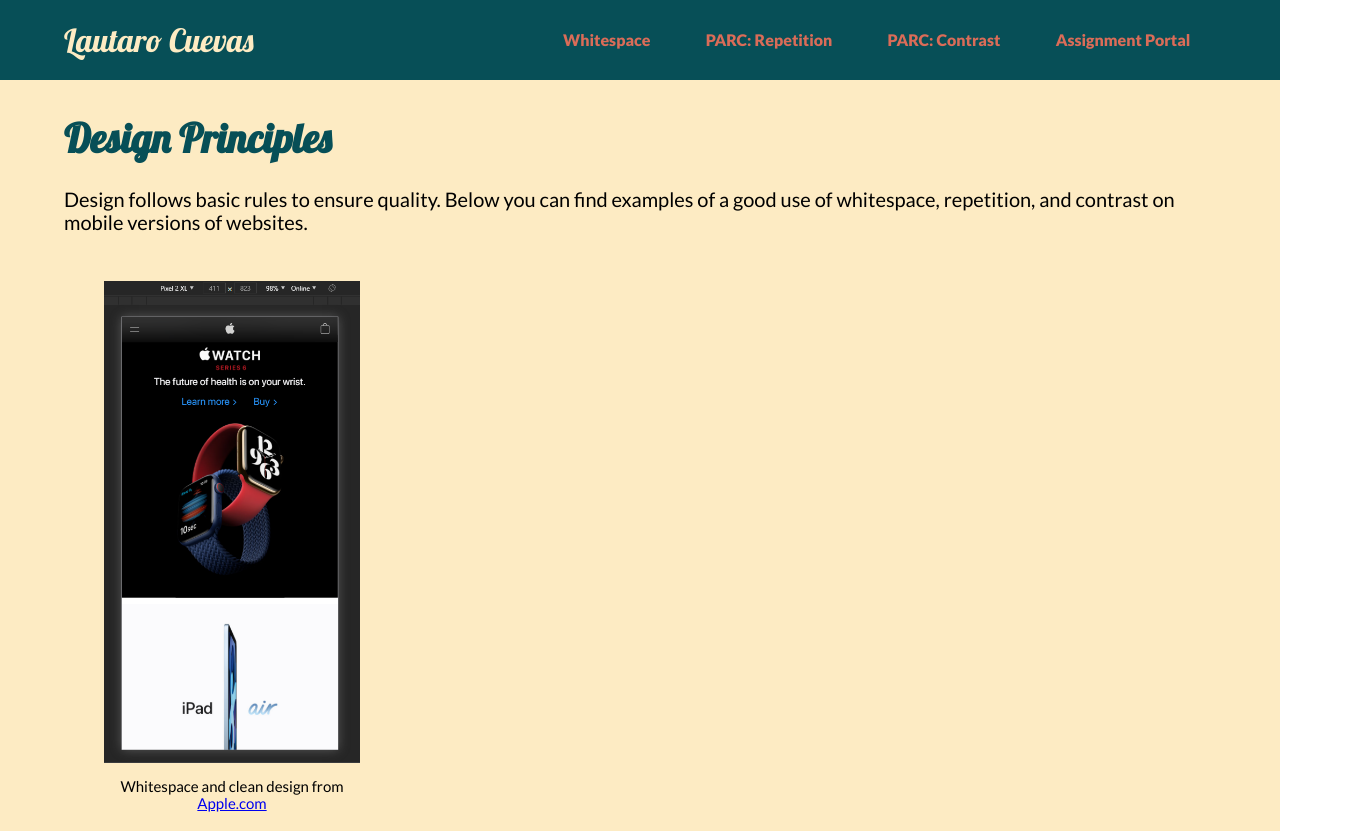
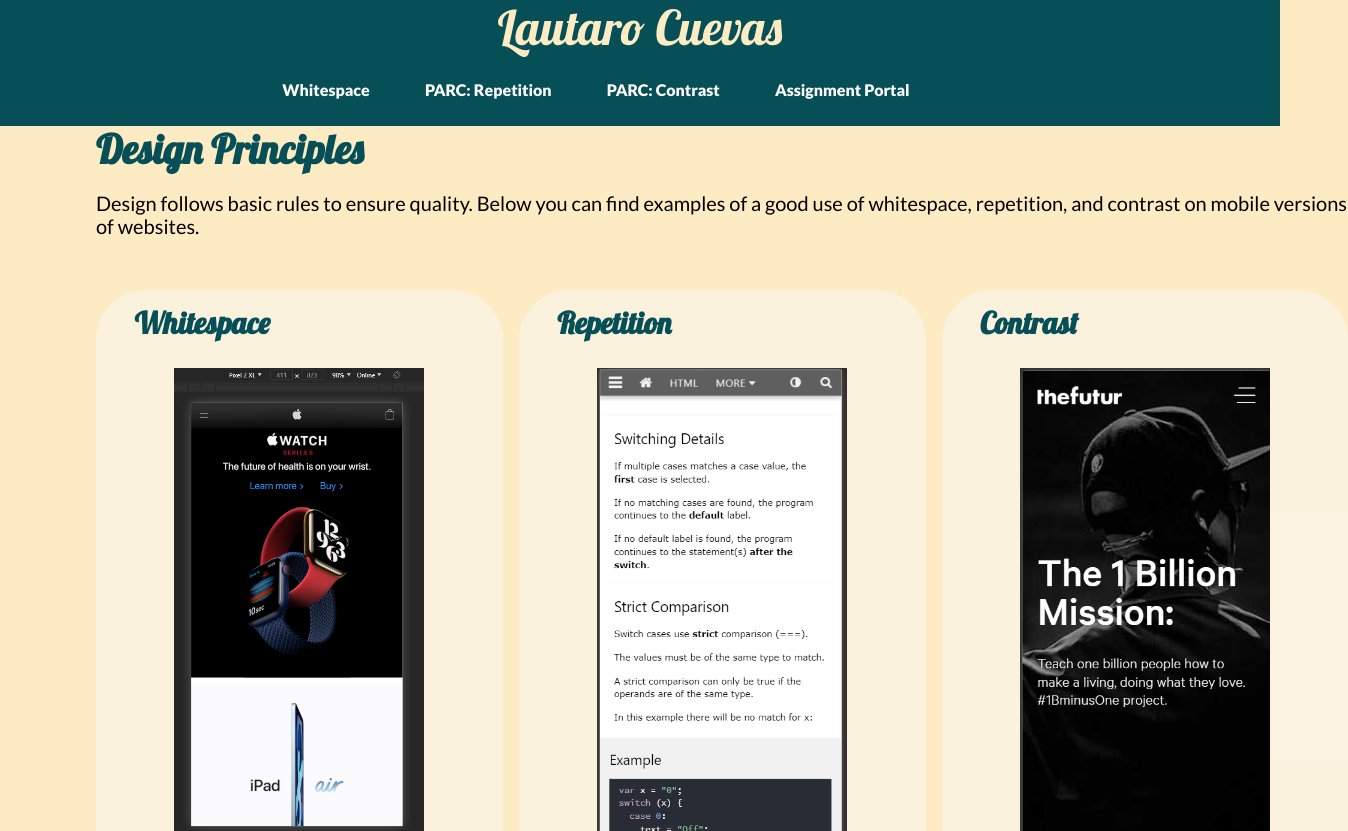
Before and after one commit to Lau1259/Lau1259.github.io, a plain HTML site: page lesson2/design-principles.html in a window 1280 px wide. Shown: the top 831 px of the page, 1348 px wide, since content can reach past the window. Drawn offline with Linux system fonts and the light colour scheme.

Commit message:
Final update to the website usign grid.

```diff
--- a/lesson2/css/style.css
+++ b/lesson2/css/style.css
@@ -12,51 +12,64 @@
 }
 
 /* Small View */
+body {
+  background-color: var(--color-tertiary);
+}
+
 header,
 footer {
+  display: flex;
+  flex-direction: column;
+  align-items: center;
   background-color: var(--color-main, teal);
   color: var(--color-tertiary);
-  padding: 1vh 5vw;
   min-height: 8vh;
-}
-
-header {
-  display: block;
 }
 
 .logo {
   font-family: var(--heading-font, cursive);
-  font-size: 2em;
-  width: fit-content;
-  line-height: 8vh;
-  float: left;
+  font-size: 3em;
+  text-align: center;
 }
 
-nav {
-  float: right;
-  line-height: 4vh;
+nav ul {
+  text-align: center;
+  margin: 0px;
+  margin-left: -10vw;
+
 }
 
 nav li {
+  text-align: center;
+  display: inline-block;
+  padding: 2vw;
   list-style: none;
-  display: inline-flex;
-  margin: 0px 2vw;
+}
+
+a {
+  color: white;
+  text-decoration: none;
 }
 
 nav li a {
-  text-decoration: none;
-  color: var(--color-secondary);
   font-family: var(--body-font);
   font-weight: 900;
 }
 
+a:hover {
+  color: var(--color-secondary);
+  text-decoration: underline;
+}
+
 main {
-  background-color: var(--color-tertiary, wheat);
+  display: grid;
   color: black;
-  padding: 1vh 5vw;
-  height: 100%;
+  max-width: 85vw;
+  margin: 0px auto;
   font-size: 1.25em;
   font-family: var(--body-font, sanserif);
+  grid-template-columns: 1fr;
+  grid-gap: 2vh;
 }
 
 h1,
@@ -73,63 +86,32 @@ h2 {
 }
 
 .screenshot img {
-  width: 250px;
-  height: auto;
+  max-width: 42vw;
 }
 
-/* Medium View */
+.designPrinciple {
+  display: block;
+  padding: 2vh 3vw;
+  background-color: rgb(250, 250, 250, .5);
+  border-radius: 2.5em;
+  margin: 2vh 0vw;
+}
+
 @media screen and (min-width:750px) {
-  .designs {
-    columns: 2 30vw;
-    column-gap: 5em;
-    column-rule: var(--color-main, teal) solid .25em;
+  main {
+    grid-template-columns: 1fr 1fr;
   }
 
-  .designPrinciple {
-    display: grid;
-    border-radius: 2.5em;
-    grid-template-columns: repeat(3, 1fr);
-    grid-template-rows: auto;
-  }
-
-  .designTitle {
-    grid-row: 2;
-  }
-
-  .screenshot {
-    display: flex;
-    flex-direction: column;
-    grid-row: 1;
-    font-size: .75em;
-  }
-
-  .screenshot img {
-    width: 30vw;
-    height: auto;
-    margin: 0px 0px;
-  }
-figcaption{
-  padding: 1em 0em;
-}
-  .designDescription {
-    grid-row: 3;
-    line-height: 1.5em;
+  .introduction {
+    grid-column: span 2;
   }
 }
 
-/* Large View */
-@media screen and (min-width:1050px) {
-  .designs {
-    column-fill: auto;
-    columns: 3 20vw;
-    column-gap: 3em;
-    column-rule: var(--color-main, teal) solid .25em;
-    margin: 3vh 0vw;
+@media screen and (min-width:950px) {
+  main {
+    grid-template-columns: repeat(3, 1fr);
   }
-
-
-  .screenshot img {
-    height: auto;
-    width: 20vw;
+  .introduction {
+    grid-column: span 3;
   }
 }
--- a/lesson2/design-principles.html
+++ b/lesson2/design-principles.html
@@ -5,11 +5,12 @@
   <meta charset="UTF-8">
   <meta name="viewport" content="width=device-width, initial-scale=1.0">
   <title>Design Principles | WDD230 Lesson 2 | Lautaro Cuevas</title>
+  <link rel="stylesheet" href="css/normalize.css">
   <link rel="stylesheet" href="css/style.css">
-  <link rel="stylesheet" href="css/normalize.css">
+  <script src="js/app.js"></script>
 </head>
 
-<body>
+<body onload="lastUpdate()">
   <header>
     <div class="logo">Lautaro Cuevas</div>
     <nav>
@@ -22,21 +23,21 @@
     </nav>
   </header>
   <main>
-
+    <div class="introduction">
       <h1>Design Principles</h1>
       <p>Design follows basic rules to ensure quality. Below you can find examples of a good use of whitespace,
         repetition,
         and contrast on mobile versions of websites.
       </p>
+    </div>
 
-    <div class="designs">
     <section id="whitespace" class="designPrinciple">
       <h2 class="designTitle">Whitespace</h2>
       <figure class="screenshot">
-          <img src="images/Apple.png" alt="Apple.com" height="550">
-          <figcaption>Whitespace and clean design from <a href="https://www.apple.com">Apple.com</a></figcaption>
-        </figure>
-        <p class="designDescription"> Whitespace allows the user to rest their eyes and helps set the focus on the
+        <img src="images/Apple.png" alt="Apple.com" width="250"">
+          <figcaption>Whitespace and clean design from <a href=" https://www.apple.com">Apple.com </a> </figcaption>
+          </figure> <p class="designDescription"> Whitespace allows the user to rest their eyes and helps set the focus
+        on the
         content
         provided. Apple uses this principle plenty on their website. It's main use on mobile is to make their content
         stand out and to emphasize the alignment of their elements. Mobile users benefit from this by only having a
@@ -47,7 +48,7 @@
     <section id="repetition" class="designPrinciple">
       <h2 class="designTitle">Repetition</h2>
       <figure class="screenshot">
-          <img src="images/w3schools.png" alt="https://www.w3schools.com/js/js_switch.asp" height="550">
+        <img src="images/w3schools.png" alt="https://www.w3schools.com/js/js_switch.asp" width="250">
         <figcaption>Repetition in design from <a href="#">w3schools.com</a></figcaption>
       </figure>
       <p class="designDescription">Repetition is al over this site. Some of the repetitions are the font, the heading
@@ -61,7 +62,7 @@
     <section id="contrast" class="designPrinciple">
       <h2 class="designTitle">Contrast</h2>
       <figure class="screenshot">
-          <img src="images/theFutur.png" alt="https://thefutur.com" height="550">
+        <img src="images/theFutur.png" alt="https://thefutur.com" width="250">
         <figcaption>Contrast in the top image from <a href="#">thefutur.com</a></figcaption>
       </figure>
       <p class="designDescription">Contrast is meant to grab the user's attention and immediately get them to pay
@@ -70,7 +71,6 @@
         takes up the entire viewport and uses a monochromatic color palette to make the text stand out above all else.
         The contrast helps drive attention.</p>
     </section>
-    </div>
 
   </main>
 
--- /dev/null
+++ b/lesson2/js/app.js
@@ -0,0 +1,4 @@
+function lastUpdate() {
+    document.getElementById('lastUpdated').innerHTML = `Last updated ${document.lastModified}`;
+    document.getElementById('year').innerHTML = new Date().getFullYear();
+}
```
Lines whose indentation alone changed are shown as unchanged.
